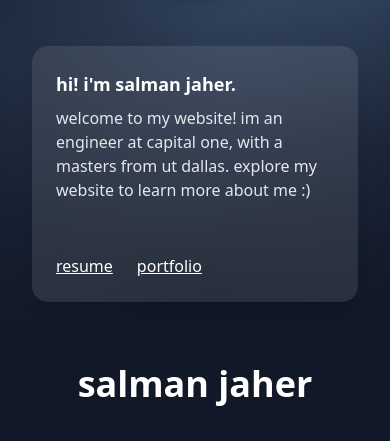
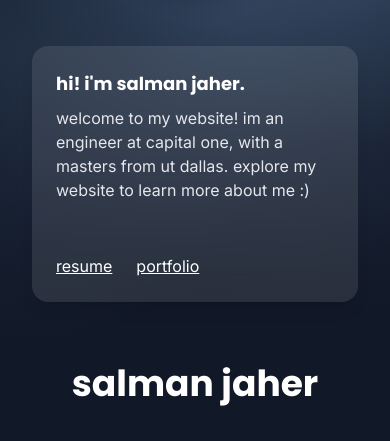
Before and after one commit to salmanjaher/website, a React (Vite) app: page / in a window 390 px wide. Shown: the part 400-841 px from the top of the page. Built offline with nearby package versions, Linux system fonts and the light colour scheme.

Commit message:
changed fonts and updated mobile background

```diff
--- a/index.html
+++ b/index.html
@@ -3,6 +3,12 @@
   <head>
     <meta charset="UTF-8" />
     <link rel="icon" type="image/png" href="/pengu.png" />
+    <link rel="preconnect" href="https://fonts.googleapis.com" />
+    <link rel="preconnect" href="https://fonts.gstatic.com" crossorigin />
+    <link
+      href="https://fonts.googleapis.com/css2?family=Inter:wght@400;700&family=Poppins:wght@700&display=swap"
+      rel="stylesheet"
+    />
 
     <meta
       name="viewport"
--- a/src/components/Homepage.jsx
+++ b/src/components/Homepage.jsx
@@ -110,7 +110,7 @@ const Homepage = ({
                   }}
                 >
                   <div style={{ transform: 'translateZ(40px)' }}>
-                    <h2 className='text-lg font-bold text-white lowercase'>
+                    <h2 className='text-lg font-bold text-white lowercase font-display'>
                       Hi! I'm Salman jaher.
                     </h2>
                     <p className='mt-2 text-gray-200 lowercase'>
@@ -144,7 +144,7 @@ const Homepage = ({
               <div className='flex flex-col items-center'>
                 <motion.div
                   layoutId={playAnimation ? 'name' : undefined}
-                  className='text-4xl md:text-5xl font-bold text-white whitespace-nowrap lowercase'
+                  className='text-4xl md:text-5xl font-bold text-white whitespace-nowrap lowercase font-display'
                   initial={!playAnimation ? { opacity: 0, y: 50 } : {}}
                   animate={!playAnimation ? { opacity: 1, y: 0 } : {}}
                   transition={{
--- a/src/components/ResumePage.jsx
+++ b/src/components/ResumePage.jsx
@@ -11,7 +11,7 @@ const ResumeCard = ({ title, children, className = '', ...props }) => (
     transition={{ type: 'spring', stiffness: 300, damping: 20 }}
     {...props}
   >
-    <h2 className='text-sm font-bold tracking-widest text-gray-400 mb-4 lowercase'>
+    <h2 className='text-sm font-bold tracking-widest text-gray-400 mb-4 lowercase font-display'>
       {title}
     </h2>
     {children}
--- a/src/index.css
+++ b/src/index.css
@@ -3,7 +3,8 @@
 @tailwind utilities;
 
 body {
-  background-color: #111827;
+  @apply bg-gray-900 font-sans text-gray-200;
+  background-attachment: fixed;
 }
 
 ::-webkit-scrollbar {
--- a/tailwind.config.js
+++ b/tailwind.config.js
@@ -1,8 +1,14 @@
 /** @type {import('tailwindcss').Config} */
+import defaultTheme from 'tailwindcss/defaultTheme';
 export default {
   content: ['./index.html', './src/**/*.{js,ts,jsx,tsx}'],
   theme: {
-    extend: {},
+    extend: {
+      fontFamily: {
+        sans: ['inter', ...defaultTheme.fontFamily.sans],
+        display: ['poppins', ...defaultTheme.fontFamily.sans],
+      },
+    },
   },
   plugins: [],
 };
```
